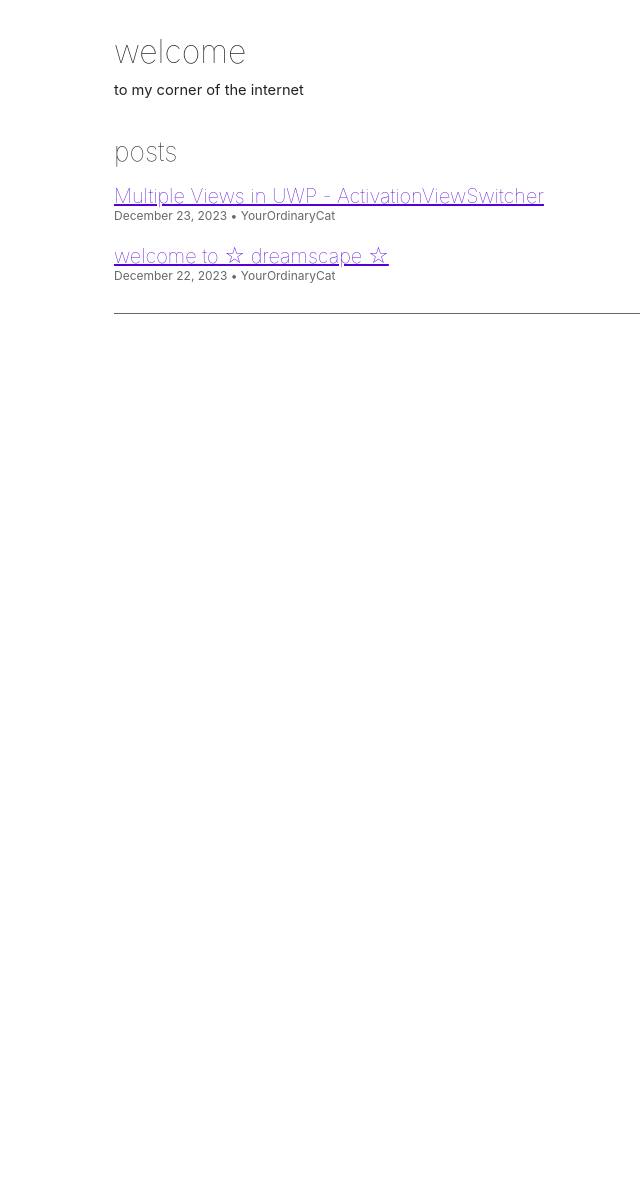
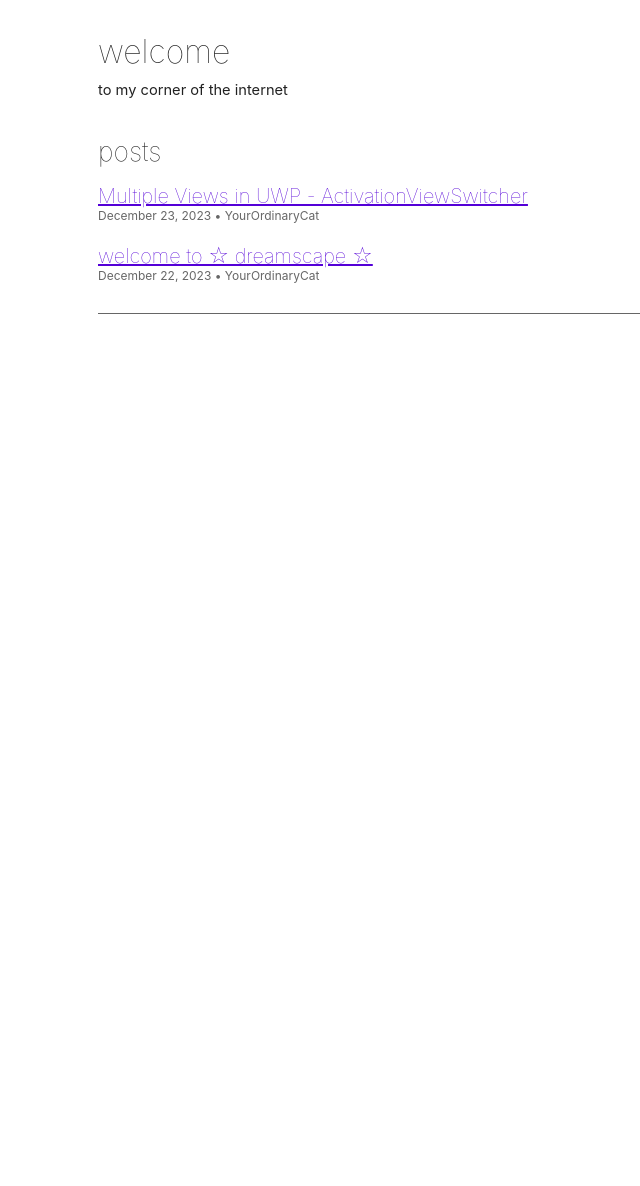
Before and after one commit to YourOrdinaryCat/dreamscape, a Jekyll site: the page built from index.md, in a window 1280 px wide. Shown: the whole page, without its empty margins (166-806 px from the left). Built offline with Jekyll 4.4.1, drawn with Linux system fonts in a browser that asks for light colours; our own code applies the rules of GitHub Pages for plain Markdown files.

Commit message:
Improved styling for smaller screens

```diff
--- a/assets/css/main.css
+++ b/assets/css/main.css
@@ -3,20 +3,17 @@
 
   --safe-area-inset-top: 0px;
   --safe-area-inset-right: 0px;
-  --safe-area-inset-bottom: 0px;
   --safe-area-inset-left: 0px;
 
   @supports (top: constant(safe-area-inset-top)) {
     --safe-area-inset-top: constant(safe-area-inset-top);
     --safe-area-inset-right: constant(safe-area-inset-right);
-    --safe-area-inset-bottom: constant(safe-area-inset-bottom);
     --safe-area-inset-left: constant(safe-area-inset-left);
   }
 
   @supports (top: env(safe-area-inset-top)) {
     --safe-area-inset-top: env(safe-area-inset-top);
     --safe-area-inset-right: env(safe-area-inset-right);
-    --safe-area-inset-bottom: env(safe-area-inset-bottom);
     --safe-area-inset-left: env(safe-area-inset-left);
   }
 }
@@ -79,30 +76,25 @@ body {
   text-align: center;
 }
 
-main {
-  display: block;
+main,
+footer {
   margin-left: auto;
   margin-right: auto;
   max-width: 800px;
+  padding-left: 24px;
+  padding-left: max(24px, var(--safe-area-inset-left));
+  padding-right: 24px;
+  padding-right: max(24px, var(--safe-area-inset-right));
+}
+
+main {
+  display: block;
   padding-top: 32px;
-  padding-right: 60px;
-  padding-left: 40px;
   padding-top: max(32px, var(--safe-area-inset-top));
-  padding-right: max(60px, var(--safe-area-inset-right));
-  padding-left: max(40px, var(--safe-area-inset-left));
 }
 
 footer {
   height: 100vh;
-  margin-left: auto;
-  margin-right: auto;
-  max-width: 800px;
-  padding-right: 60px;
-  padding-bottom: 48px;
-  padding-left: 40px;
-  padding-right: max(60px, var(--safe-area-inset-right));
-  padding-bottom: max(48px, var(--safe-area-inset-bottom));
-  padding-left: max(40px, var(--safe-area-inset-left));
 }
 
 h1,
@@ -189,18 +181,20 @@ blockquote>p {
   animation: fadein;
   animation-delay: 30s;
   animation-duration: 600ms;
-  animation-fill-mode: backwards;
+  animation-fill-mode: forwards;
   animation-timing-function: cubic-bezier(0.41, 0.52, 0, 0.94);
+  visibility: hidden;
 }
 
 @keyframes fadein {
-  from {
+  0% {
     opacity: 0;
     transform: translateY(16px);
   }
 
-  to {
+  100% {
     opacity: 1;
     transform: translateY(0);
+    visibility: visible;
   }
 }
```
